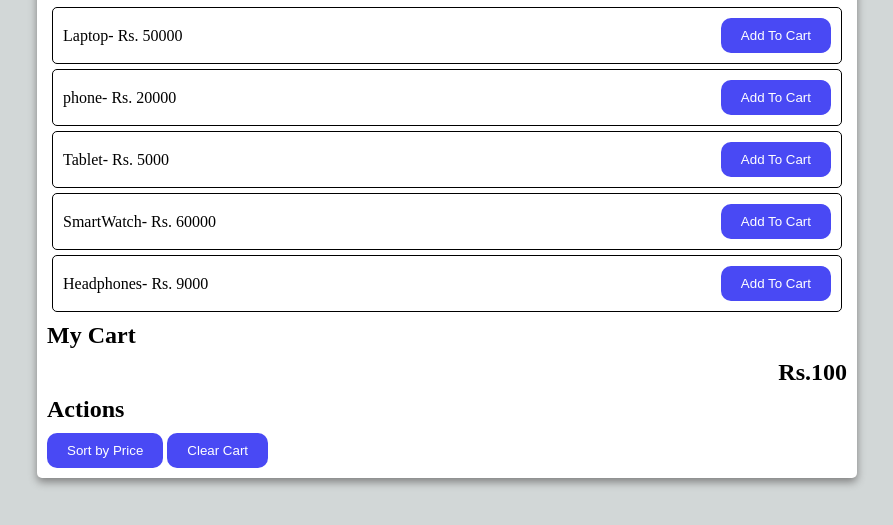
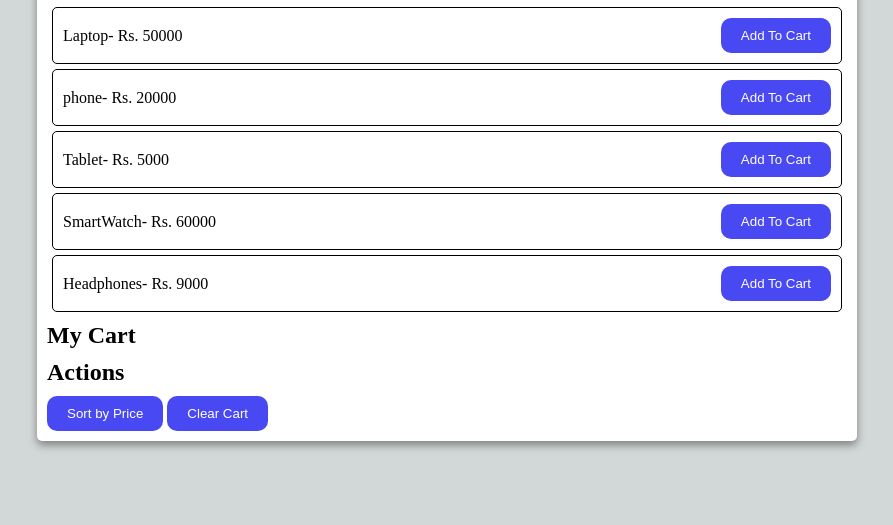
Before and after one commit to keerthana121997/Js-Online-Shopping-Cart, a plain HTML site: page index.html in a window 1280 px wide. Shown: the part 87-612 px from the top of the page, without its empty margins (193-1086 px from the left). Drawn offline with Linux system fonts and the light colour scheme.

Commit message:
second commit

```diff
--- a/index.html
+++ b/index.html
@@ -79,19 +79,13 @@
         <p id="feedback">feedback</p>
         <h2>Available Products</h2>
         <div class="products-container" id="productsContainer">
-            <!-- <div class="product-row" id="product-row">
-                 <p id="prow">Laptop</p>
-                <button>Add to Cart</button>
-            </div> -->
+
         </div>
         <h2>My Cart</h2>
         <div id="cartContainer">
-            <!-- <div class="product-row"> -->
-            <!-- <p>Laptop - Rs.30000</p> -->
-            <!-- <button>Remove</button> -->
-            <!-- </div> -->
+
         </div>
-        <h2 id="totalprice">Rs.100</h2>
+        <h2 id="totalprice"></h2>
         <h2>Actions</h2>
         <button id="btnOrder">Sort by Price</button>
         <button id="clearcart">Clear Cart</button>
```
Also changed, not shown: script.js (+0 -26 lines).
